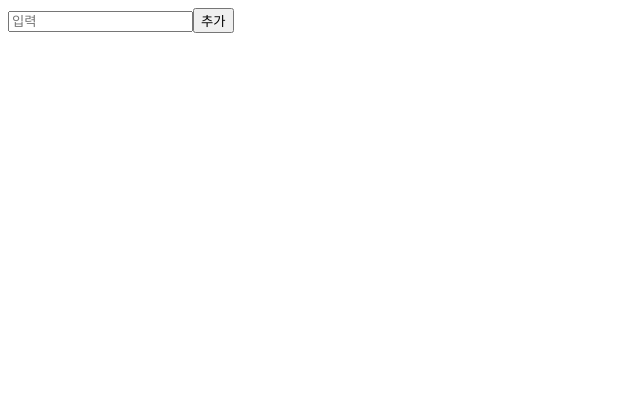
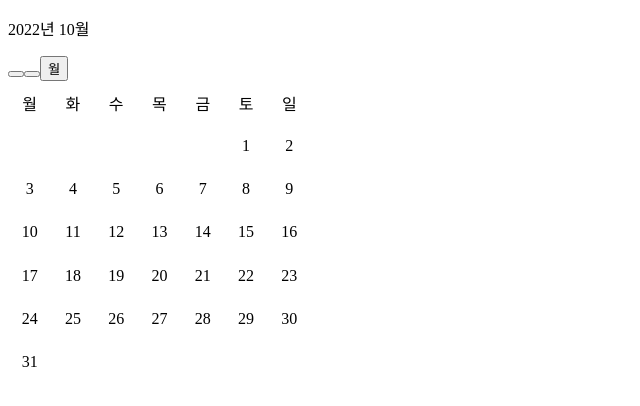
Before and after one commit to seohyeon1578/todo, a React (Create React App) app: page / in a window 1280 px wide. Shown: the top 406 px of the page, without its empty margins (0-640 px from the left). Built offline with nearby package versions, Linux system fonts and the light colour scheme.

Commit message:
✅ calender

```diff
--- a/package.json
+++ b/package.json
@@ -12,12 +12,15 @@
     "@types/react": "^18.0.21",
     "@types/react-dom": "^18.0.6",
     "@types/react-redux": "^7.1.24",
+    "@types/styled-components": "^5.1.26",
+    "dayjs": "^1.11.5",
     "react": "^18.2.0",
     "react-dom": "^18.2.0",
     "react-hook-form": "^7.37.0",
     "react-redux": "^8.0.4",
     "react-scripts": "5.0.1",
     "redux": "^4.2.0",
+    "styled-components": "^5.3.6",
     "typescript": "^4.8.4",
     "web-vitals": "^2.1.4"
   },
--- a/src/App.tsx
+++ b/src/App.tsx
@@ -1,12 +1,14 @@
 import React from 'react';
-import { AddTodo } from './components/AddTodo';
-import { TodoList } from './components/TodoList';
+import AddTodo from './components/AddTodo';
+import Calender from './components/Calender';
+import TodoList from './components/TodoList';
 
 const App = () => {
   return (
     <div>
-      <AddTodo/>
-      <TodoList/>
+      {/* <AddTodo/>
+      <TodoList/> */}
+      <Calender/>
     </div>
   );
 }
--- a/src/components/AddTodo.tsx
+++ b/src/components/AddTodo.tsx
@@ -7,7 +7,7 @@ interface Inputs {
   text: string
 }
 
-export const AddTodo = () => {
+const AddTodo = () => {
   const { register, handleSubmit, setValue, formState: { errors } } = useForm<Inputs>();;
   const dispatch = useDispatch();
 
@@ -28,3 +28,5 @@ export const AddTodo = () => {
     </form>
   );
 };
+
+export default AddTodo;
--- /dev/null
+++ b/src/components/Calender.tsx
@@ -0,0 +1,80 @@
+import React, { useState } from "react";
+import styled from "styled-components";
+
+import dayjs from "dayjs";
+import 'dayjs/locale/ko';
+dayjs.locale('ko');
+
+export const CalenderUI = styled.div`
+  width: 303px;
+  height: 303px;
+  box-sizing: border-box;
+  display: flex;
+  flex-wrap: wrap;
+  #start {
+    background-color: #2b42bb;
+    color: white;
+    border-radius: 15px;
+  }
+  #end {
+    background-color: red;
+    color: white;
+    border-radius: 15px;
+  }
+  #middle {
+    background-color: yellow;
+    color: white;
+    border-radius: 15px;
+  }
+`;
+
+export const CalendarStair = styled.div`
+  width: 43.2857142857px;
+  height: 43.2857142857px;
+  margin: 0;
+  display: flex;
+  justify-content: center;
+  align-items: center;
+  cursor: pointer;
+`;
+
+const Calender = () => {
+  const d = ["월", "화", "수", "목", "금", "토", "일"];
+  const [days, setDays] = useState(dayjs());
+  const [start, setStart] = useState(days.format("YYYY-MM-DD"));
+  const [end, setEnd] = useState(days.format("YYYY-MM-DD"));
+  const [toggle, setToggle] = useState(false);
+
+
+  const changeToggle = () => setToggle((prev) => !prev);
+
+  const changeDays = (time: number) => setDays(dayjs(days.add(time, "month")));
+
+  return (
+    <div>
+      <div>
+        <p>{days.get("year")}년 {days.get("month") + 1}월</p>
+        <button onClick={() => changeDays(-1)}/>
+        <button onClick={() => changeDays(1)}/>
+        <button onClick={changeToggle}>{toggle ? "주" : "월"}</button>
+      </div>
+      <CalenderUI>
+        {d.map((v, idx) => (
+          <CalendarStair key={idx}>{v}</CalendarStair>
+        ))}
+        {d.slice(0, d.indexOf(dayjs(days.format('YYYY-MM')).format("ddd"))).map((v, idx) => (
+          <CalendarStair key={idx}></CalendarStair>
+        ))}
+        {new Array(Number(days.daysInMonth())).fill(1).map((v, idx) => (
+          <CalendarStair
+            key={idx}
+          >
+            {idx + 1}
+          </CalendarStair>
+        ))}
+      </CalenderUI>
+    </div>
+  )
+};
+
+export default Calender;
--- a/src/components/TodoList.tsx
+++ b/src/components/TodoList.tsx
@@ -10,7 +10,7 @@ import { RootState } from "../store/store";
 
 const useTypeSelector: TypedUseSelectorHook<RootState> = useSelector;
 
-export const TodoList = () => {
+const TodoList = () => {
   const todos = useTypeSelector(selectTodos);
   const dispatch = useDispatch();
 
@@ -29,3 +29,5 @@ export const TodoList = () => {
     </ul>
   )
 }
+
+export default TodoList;
```
Also changed, not shown: 1 other file (tests, documents, lock files or other folders).
